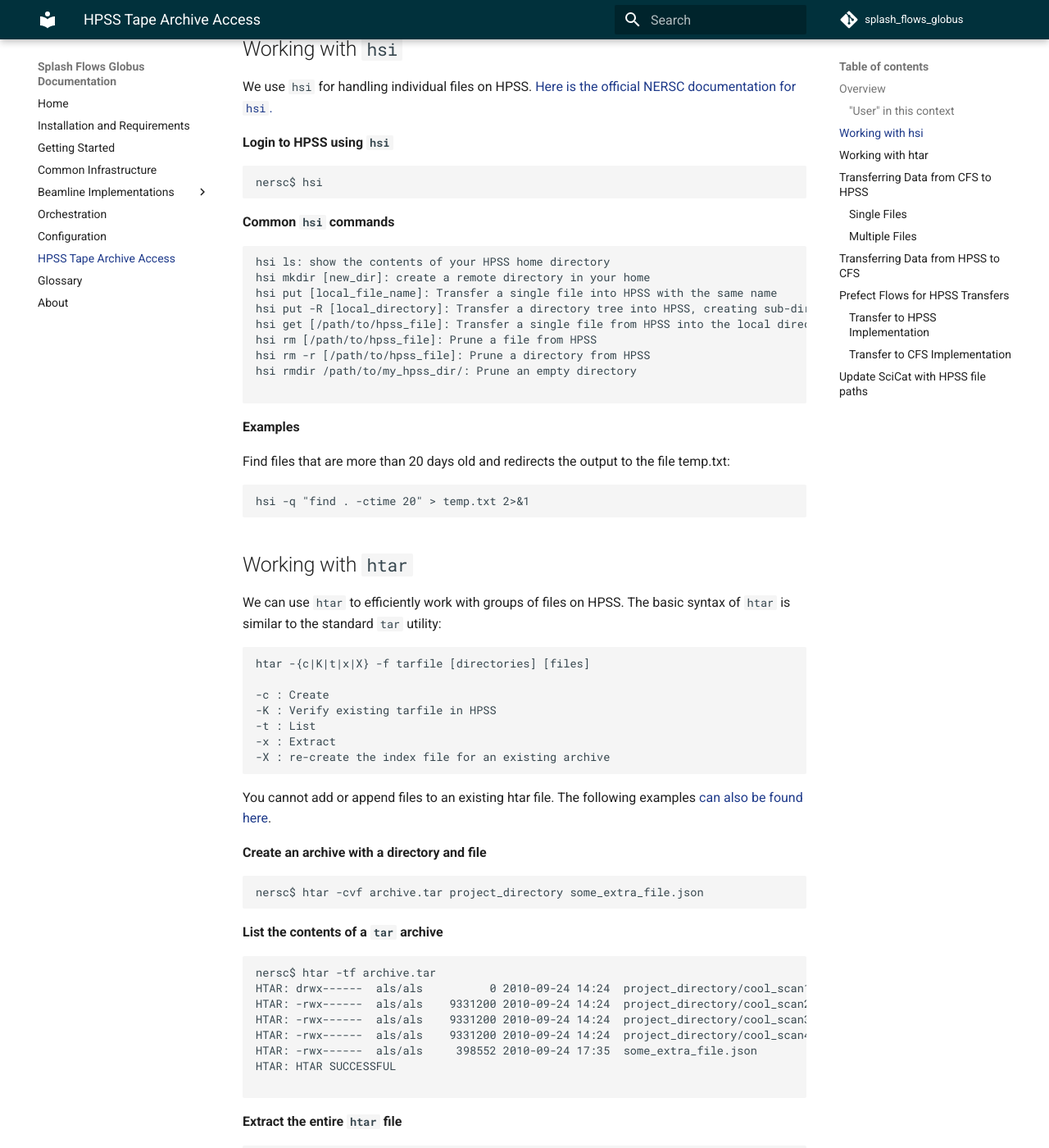
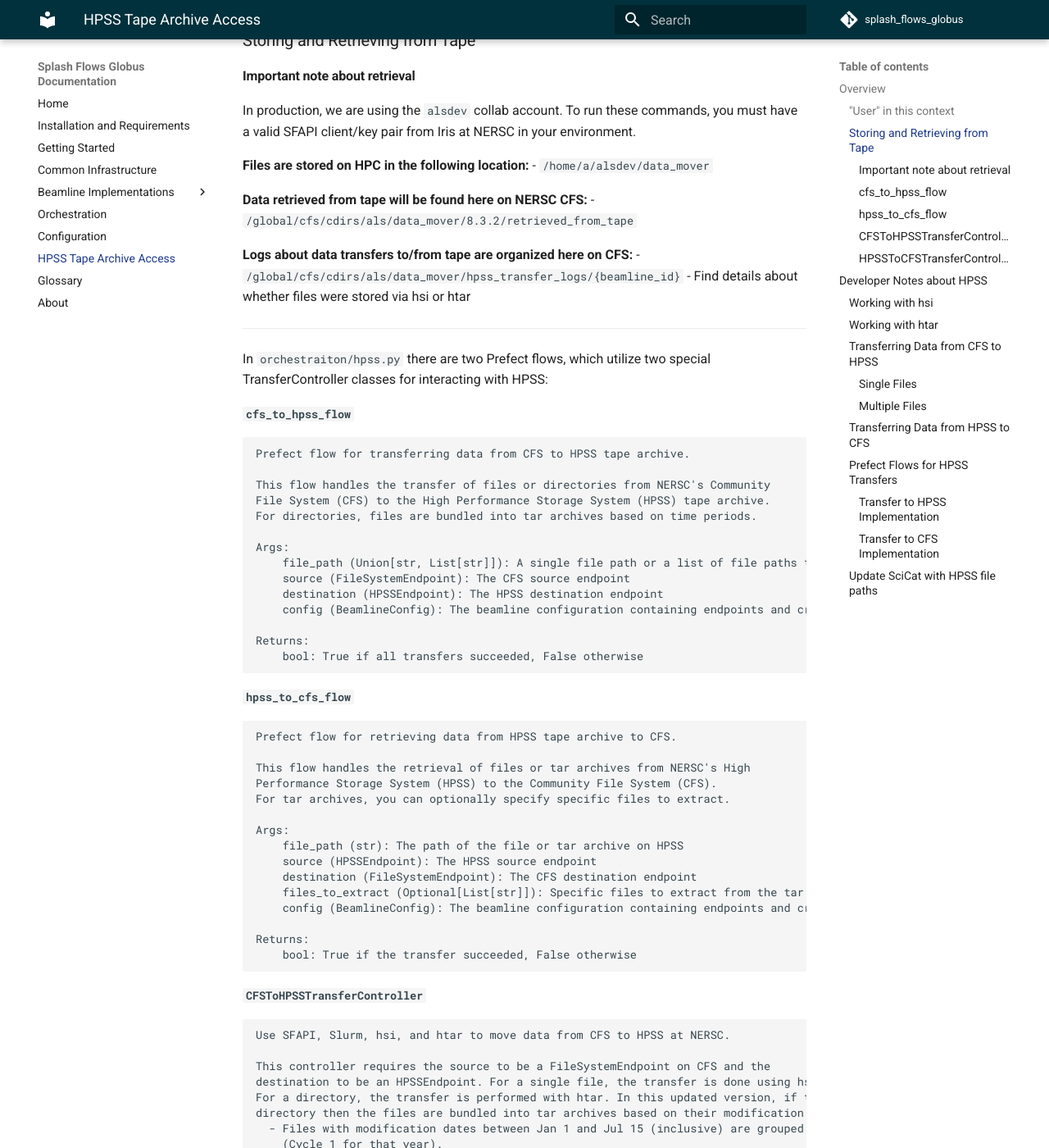
Before and after one commit to als-computing/splash_flows_globus, an MkDocs documentation site: the page built from docs/mkdocs/docs/hpss.md, in a window 1280 px wide and 1400 px high, scrolled down 1498 px. Shown: the whole window at 82% size. Built offline with MkDocs 1.6.1 and Material for MkDocs 9.7.7, drawn with Linux system fonts in a browser that asks for light colours; comment, search, counter and statistics services are not loaded; some of the changed text lies outside the part shown.

Commit message:
Updating documentation for HPSS

````diff
--- a/docs/mkdocs/docs/hpss.md
+++ b/docs/mkdocs/docs/hpss.md
@@ -1,7 +1,8 @@
-# Working with The High Performance Storage System (HPSS) at NERSC
+
+
+# Developing for the High Performance Storage System (HPSS) at NERSC
 
 HPSS is the tape-based data storage system we use for long term storage of experimental data at the ALS. Tape storage, while it may seem antiquated, is still a very economical and secure medium for infrequently accessed data as tape does not need to be powered except for reading and writing. This requires certain considerations when working with this system.
-
 
 
 ## Overview
@@ -39,7 +40,99 @@
 
 While there are Globus endpoints for HPSS, the NERSC documentation recommends against it as there are certain conditions (i.e. network disconnection) that are not as robust as their recommended HPSS tools `hsi` and `htar`, which they say is the fastest approach. Together, these tools allow us to work with the HPSS filesystem and carefully bundle our projects into `tar` archives that are built directly on HPSS. Another couple of drawbacks to using Globus here is 1) if you have small files, you need to tar them regardless before transferring, and 2) HPSS does not support collab accounts (i.e. alsdev).
 
-## Working with `hsi`
+### Storing and Retrieving from Tape
+#### Important note about retrieval
+
+In production, we are using the `alsdev` collab account. To run these commands, you must have a valid SFAPI client/key pair from Iris at NERSC in your environment.
+
+**Files are stored on HPC in the following location:**
+- `/home/a/alsdev/data_mover`
+
+**Data retrieved from tape will be found here on NERSC CFS:**
+- `/global/cfs/cdirs/als/data_mover/8.3.2/retrieved_from_tape`
+
+**Logs about data transfers to/from tape are organized here on CFS:**
+- `/global/cfs/cdirs/als/data_mover/hpss_transfer_logs/{beamline_id}`
+- Find details about whether files were stored via hsi or htar
+
+-----------------------
+
+
+In `orchestraiton/hpss.py` there are two Prefect flows, which utilize two special TransferController classes for interacting with HPSS:
+
+#### `cfs_to_hpss_flow`
+    Prefect flow for transferring data from CFS to HPSS tape archive.
+
+    This flow handles the transfer of files or directories from NERSC's Community
+    File System (CFS) to the High Performance Storage System (HPSS) tape archive.
+    For directories, files are bundled into tar archives based on time periods.
+
+    Args:
+        file_path (Union[str, List[str]]): A single file path or a list of file paths to transfer
+        source (FileSystemEndpoint): The CFS source endpoint
+        destination (HPSSEndpoint): The HPSS destination endpoint
+        config (BeamlineConfig): The beamline configuration containing endpoints and credentials
+
+    Returns:
+        bool: True if all transfers succeeded, False otherwise
+
+#### `hpss_to_cfs_flow`
+    Prefect flow for retrieving data from HPSS tape archive to CFS.
+
+    This flow handles the retrieval of files or tar archives from NERSC's High
+    Performance Storage System (HPSS) to the Community File System (CFS).
+    For tar archives, you can optionally specify specific files to extract.
+
+    Args:
+        file_path (str): The path of the file or tar archive on HPSS
+        source (HPSSEndpoint): The HPSS source endpoint
+        destination (FileSystemEndpoint): The CFS destination endpoint
+        files_to_extract (Optional[List[str]]): Specific files to extract from the tar archive
+        config (BeamlineConfig): The beamline configuration containing endpoints and credentials
+
+    Returns:
+        bool: True if the transfer succeeded, False otherwise
+
+#### `CFSToHPSSTransferController`
+    Use SFAPI, Slurm, hsi, and htar to move data from CFS to HPSS at NERSC.
+
+    This controller requires the source to be a FileSystemEndpoint on CFS and the
+    destination to be an HPSSEndpoint. For a single file, the transfer is done using hsi (via hsi cput).
+    For a directory, the transfer is performed with htar. In this updated version, if the source is a
+    directory then the files are bundled into tar archives based on their modification dates as follows:
+      - Files with modification dates between Jan 1 and Jul 15 (inclusive) are grouped together
+        (Cycle 1 for that year).
+      - Files with modification dates between Jul 16 and Dec 31 are grouped together (Cycle 2).
+
+    Within each group, if the total size exceeds 2 TB the files are partitioned into multiple tar bundles.
+    The resulting naming convention on HPSS is:
+
+        /home/a/alsdev/data_mover/[beamline]/raw/[proposal_name]/
+           [proposal_name]_[year]-[cycle].tar
+           [proposal_name]_[year]-[cycle]_part0.tar
+           [proposal_name]_[year]-[cycle]_part1.tar
+           ...
+
+    At the end of the SLURM script, the directory tree for both the source (CFS) and destination (HPSS)
+    is echoed for logging purposes.
+
+#### `HPSSToCFSTransferController`
+    Use SFAPI, Slurm, hsi and htar to move data between HPSS and CFS at NERSC.
+
+    This controller retrieves data from an HPSS source endpoint and places it on a CFS destination endpoint.
+    It supports the following modes:
+      - "single": Single file retrieval via hsi get.
+      - "tar": Full tar archive extraction via htar -xvf.
+      - "partial": Partial extraction from a tar archive: if a list of files is provided (via files_to_extract),
+        only the specified files will be extracted.
+
+    A single SLURM job script is generated that branches based on the mode.
+
+
+
+## Developer Notes about HPSS
+
+### Working with `hsi`
 
 We use `hsi` for handling individual files on HPSS. [Here is the official NERSC documentation for `hsi`.](https://docs.nersc.gov/filesystems/hsi/)
 
@@ -72,7 +165,7 @@
 hsi -q "find . -ctime 20" > temp.txt 2>&1
 ```
 
-## Working with `htar`
+### Working with `htar`
 
 We can use `htar` to efficiently work with groups of files on HPSS. The basic syntax of `htar` is similar to the standard `tar` utility:
 
@@ -125,11 +218,11 @@
 htar -Hnostage -xvf archive.tar project_directory/cool_scan4
 ```
 
-## Transferring Data from CFS to HPSS
+### Transferring Data from CFS to HPSS
 
 NERSC provides a special `xfer` QOS ("Quality of Service") for interacting with HPSS, which we can use with our SFAPI Slurm job scripts.
 
-### Single Files
+#### Single Files
 
 We can transfer single files over to HPSS using `hsi put` in a Slurm script:
 
@@ -152,7 +245,7 @@
 - NERSC users are at most allowed 15 concurrent `xfer` sessions, which can be used strategically for parallel transfers and reads.
 
 
-### Multiple Files
+#### Multiple Files
 
 NERSC recommends that when serving many files smaller than 100 GB we use `htar` to bundle them together before archiving. Since individual scans within a project may not be this large, we try to archive all of the scans in a project into a single `tar` file. If projects end up being larger than 2 TB, we can create multiple `tar` files.
 
@@ -171,7 +264,7 @@
 htar -cvf als_user_project.tar /global/cfs/cdirs/als/data_mover/8.3.2/raw/als_user_project_folder
 ```
 
-## Transferring Data from HPSS to CFS
+### Transferring Data from HPSS to CFS
 
 At some point you may want to access data from HPSS. An important thing to consider is whether you need to access single or multiple files.
 
@@ -187,11 +280,11 @@
 htar -xvf als_user_project_folder.tar cool_scan1.h5
 ```
 
-## Prefect Flows for HPSS Transfers
+### Prefect Flows for HPSS Transfers
 
 Most of the time we expect transfers to occur from CFS to HPSS on a scheduled basis, after users have completed scanning during their alotted beamtime.
 
-### Transfer to HPSS Implementation
+#### Transfer to HPSS Implementation
 **`orchestration/transfer_controller.py`:**
   - **`CFSToHPSSTransferController()`**: This controller uses a Slurm Job Script and SFAPI to launch the tape transfer job. The Slurm script handles the specific logic for handling single and multiple files, on a project by project basis. It reads the files sizes, and creates bundles that are <= 2TB. The groups within each tar archive are saved in a log on NERSC CFS for posterity.
 
@@ -275,7 +368,7 @@
   S -- "No" --> U
 ```
 
-### Transfer to CFS Implementation
+#### Transfer to CFS Implementation
 
 **`orchestration/transfer_controller.py`:**
   - **`CFSToHPSSTransferController()`**: This controller uses a Slurm Job Script and SFAPI to copy data from tape to NERSC CFS. The Slurm script handles the specific logic for handling single and multiple files, on a project by project basis. Based on the file path, the Slurm job determines whether a single file or a tar archive has been requested (or even specific files within a tar archive), and run the correct routine to copy the data to CFS.
@@ -284,7 +377,7 @@
 - **`cfs_to_hpss_flow()`** This Prefect Flow sets up the HPSSToCFSTransferController() and calls the copy command. By registering this Flow, the HPSS transfers to CFS can be easily scheduled. While copying from CFS to HPSS is likely not going to be automated, it is still helpful to have this as a Prefect Flow to simplify data access in low-code manner.
 
 
-## Update SciCat with HPSS file paths
+### Update SciCat with HPSS file paths
 
 `BeamlineIngestorController()` in `orchestration/flows/scicat/ingestor_controller.py` contains a method `add_new_dataset_location()` that can be used to update the source folder and host metadata in SciCat with new HPSS location:
 
````
